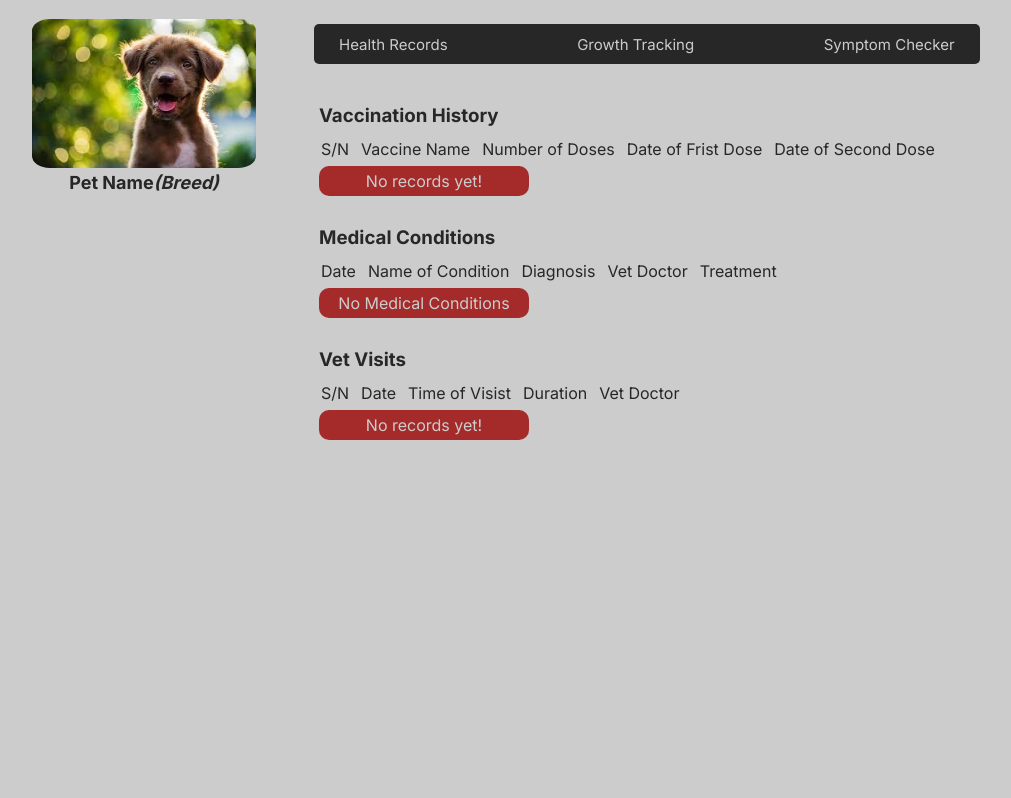
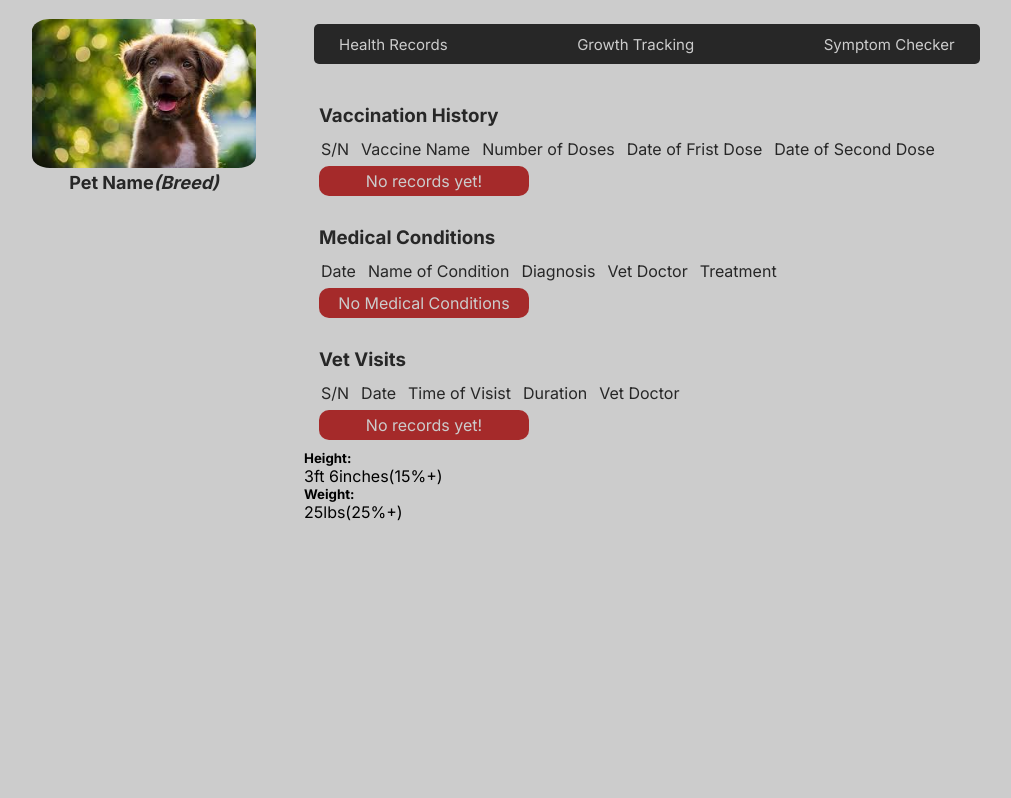
Before and after one commit to CharlesOkechukwu/Happy_pets, a Python web app: template templates/health_tracker.html in a window 1280 px wide. Shown: the part 138-936 px from the top of the page, without its empty margins (16-1027 px from the left). Run offline with Jinja, Linux system fonts and the light colour scheme; the template is opened without the code that fills it, so the values that code supplies are empty.

Commit message:
save changes

```diff
--- a/templates/health_tracker.html
+++ b/templates/health_tracker.html
@@ -64,6 +64,17 @@
                     </table>
                     <p>No records yet!</p>
                 </div>
+                <div class="growth-tracking">
+                    <div class="growth-data">
+                        <div class="size-data">
+                            <h5>Height:</h5>
+                            <p>3ft 6inches(15%+)</p>
+
+                            <h5>Weight:</h5>
+                            <p>25lbs(25%+)</p>
+                        </div>
+                    </div>
+                </div>
             </div>
         </div>
     </main>
```
Also changed, not shown: static/images/puppy-growth-chart.png (added).
